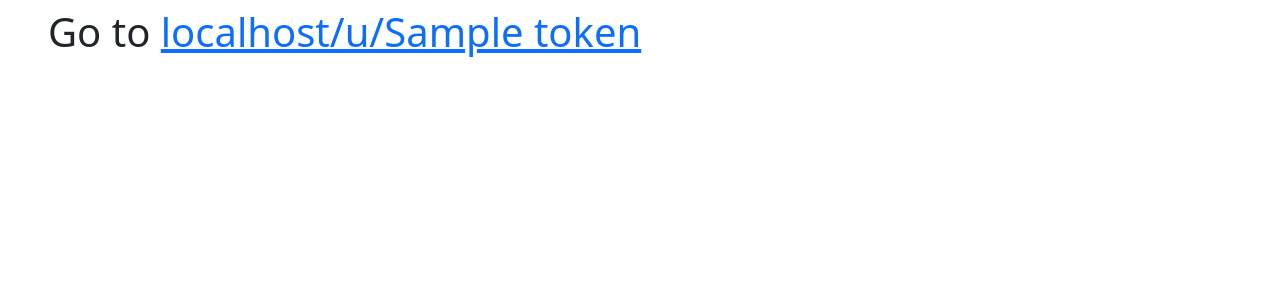
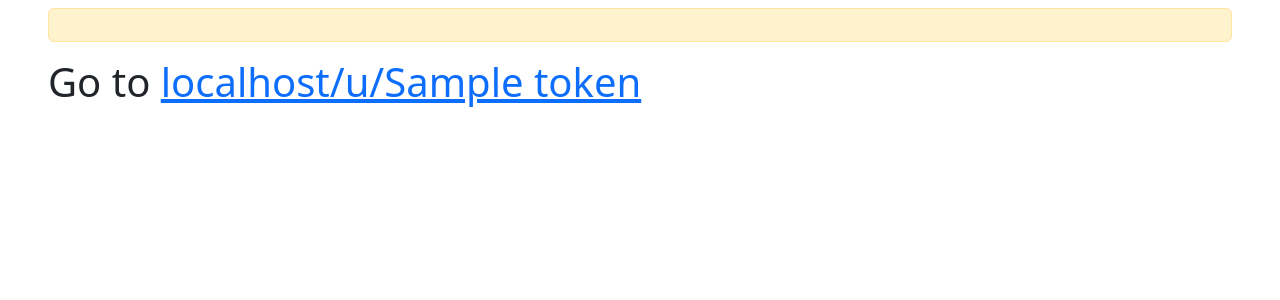
Before and after one commit to tproject-org/tlink, a Django app: template templates/url/success.html in a window 1280 px wide. Shown: the part 70-370 px from the top of the page. Run offline with Django 4.2, Linux system fonts and the light colour scheme; the template is opened without the code that fills it: most values are stand-ins (such as "Sample title", 1, 10 or a date in 2020); some libraries are stand-ins or nearby versions.

Commit message:
Update success template

```diff
--- a/templates/url/success.html
+++ b/templates/url/success.html
@@ -2,8 +2,17 @@
 
 {% block body %}
 <div class="pt-2 py-5 mx-auto p-5 container-fluid">
+    {% if success %}
+    <div class="alert alert-success" role="alert">
+        {{ message }}
+    </div>
+    {% else %}
+    <div class="alert alert-warning" role="alert">
+        {{ message }}
+    </div>
+    {% endif %}
 
-<h1> Go to <a href="http://{{request.get_host }}/u/{{ token }}">{{ request.get_host }}/u/{{ token }}</a></h1>
+    <h1> Go to <a href="http://{{request.get_host }}/u/{{ token }}">{{ request.get_host }}/u/{{ token }}</a></h1>
 
 </div>
 {% endblock body %}
```
